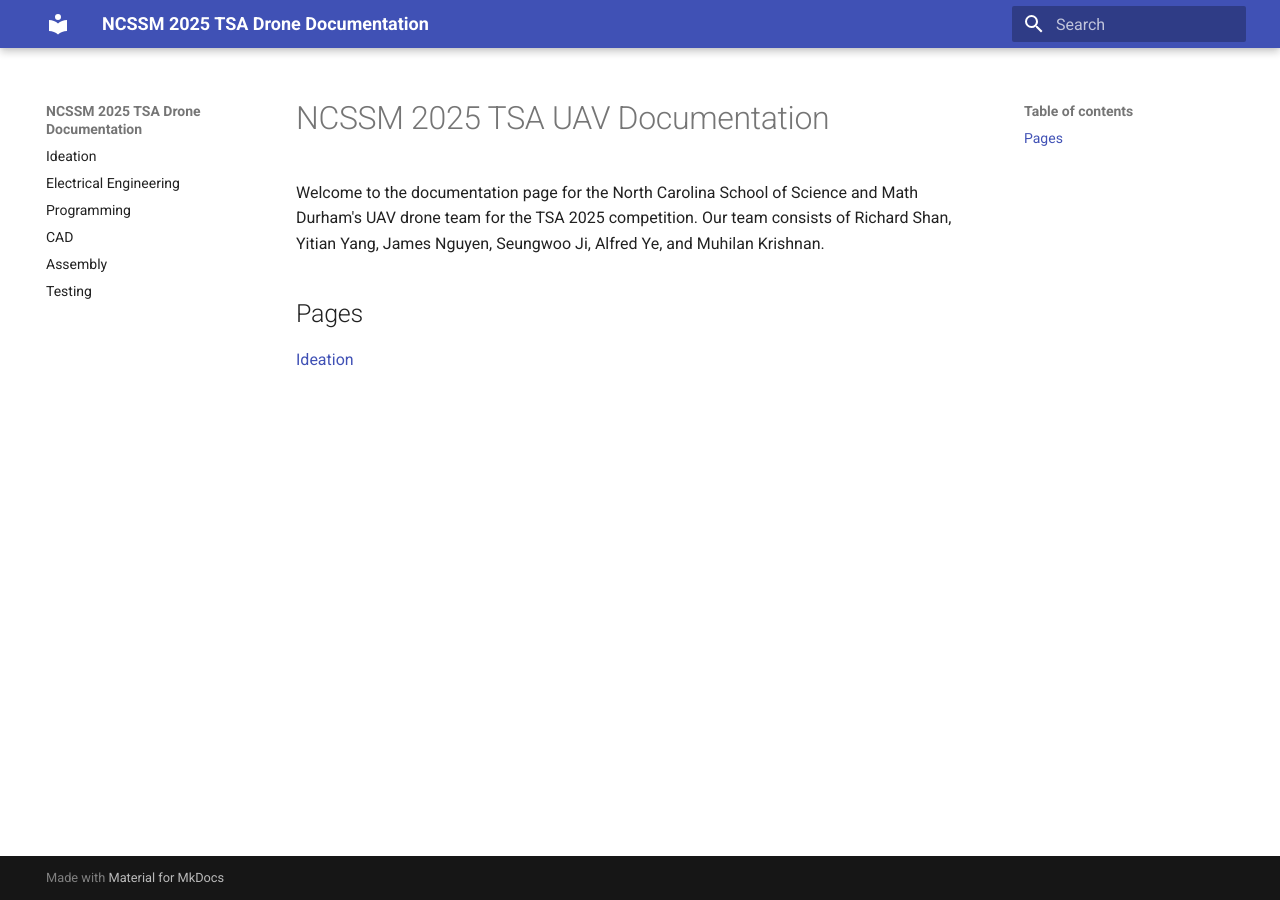
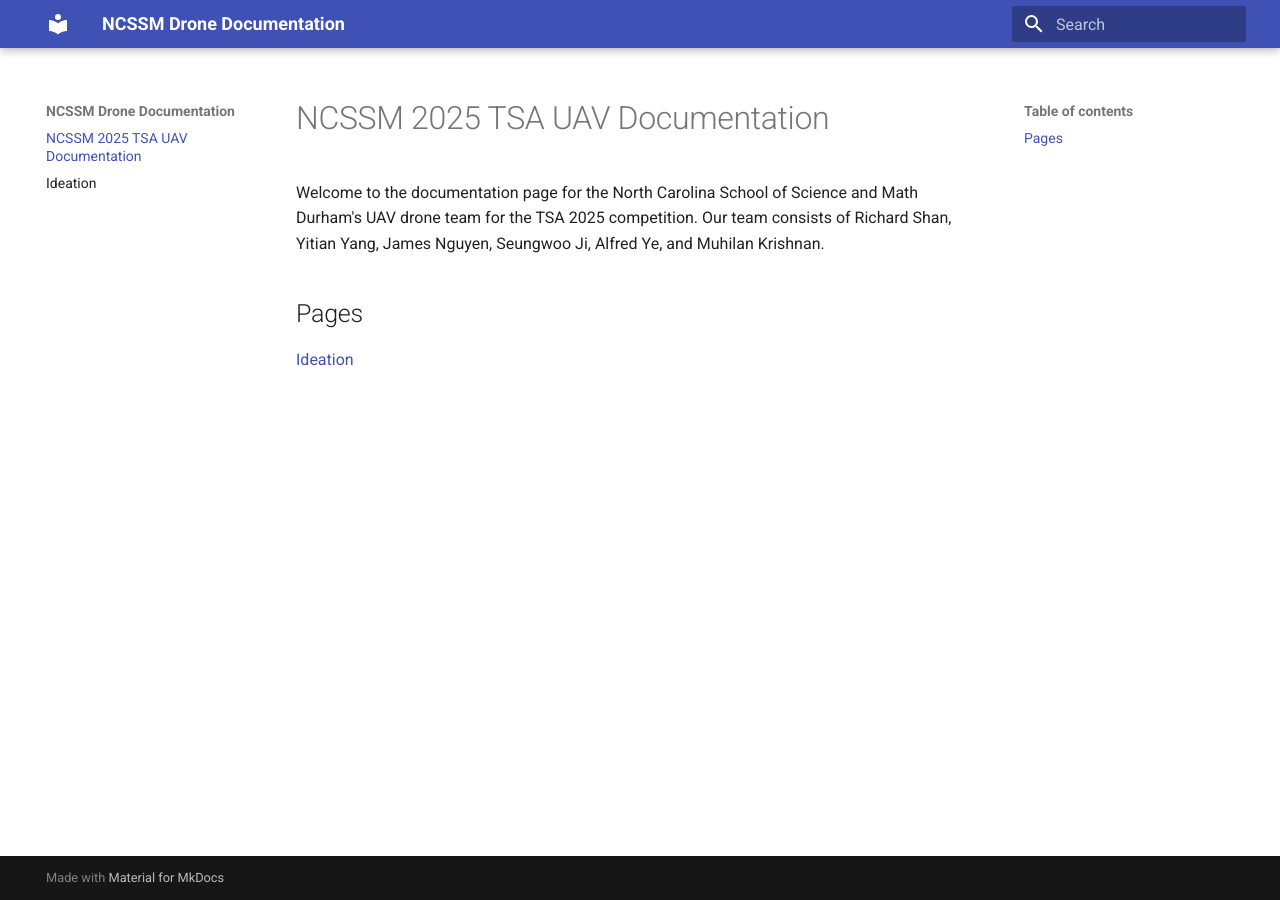
Before and after one commit to ncssmDrone/ncssmdrone.github.io, an MkDocs documentation site: the page built from docs/index.md, in a window 1280 px wide. Built offline with MkDocs 1.6.1 and Material for MkDocs 9.7.7, drawn with Linux system fonts in a browser that asks for light colours.

```diff
--- a/mkdocs.yml
+++ b/mkdocs.yml
@@ -1,11 +1,3 @@
-site_name: NCSSM 2025 TSA Drone Documentation
-
-nav:
-  - Ideation: ideation.md
-  - Electrical Engineering: ee.md
-  - Programming: programming.md
-  - CAD: cad.md
-  - Assembly: assembly.md
-  - Testing: testing.md
-theme: material
-highlightjs: true
+site_name: NCSSM Drone Documentation
+theme:
+  name: material
```
